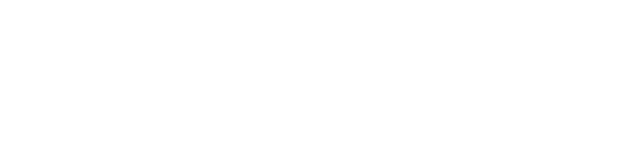
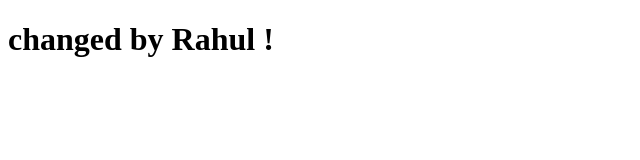
Before and after one commit to shreyansh770/fork-test, a plain HTML site: page index.html in a window 1280 px wide. Shown: the whole page, without its empty margins (0-640 px from the left). Drawn offline with Linux system fonts and the light colour scheme.

Commit message:
change done by me

```diff
--- a/index.html
+++ b/index.html
@@ -7,6 +7,6 @@
     <title>Document</title>
 </head>
 <body>
-
+    <h1>changed by Rahul !</h1>
 </body>
 </html>
```
